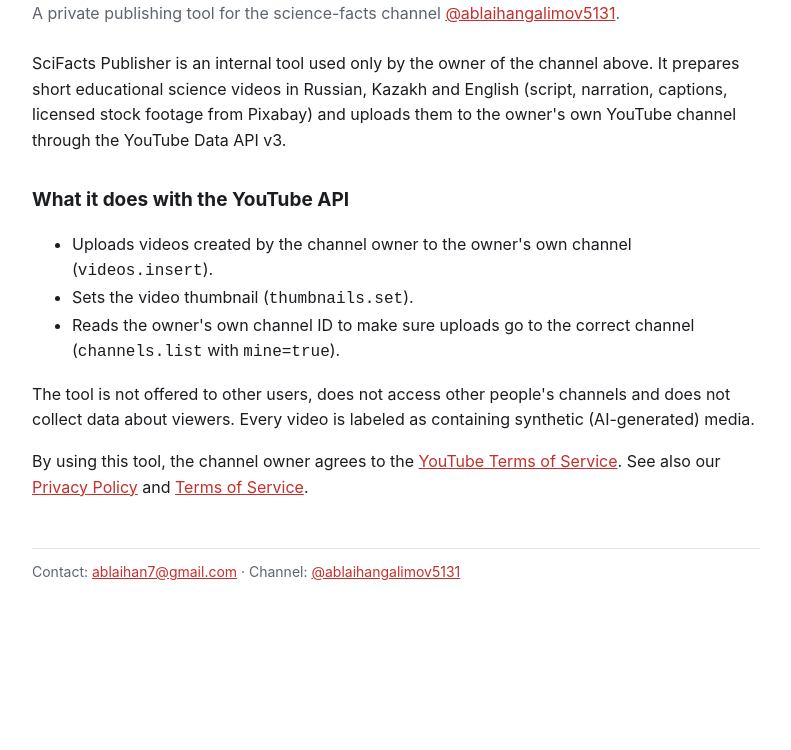
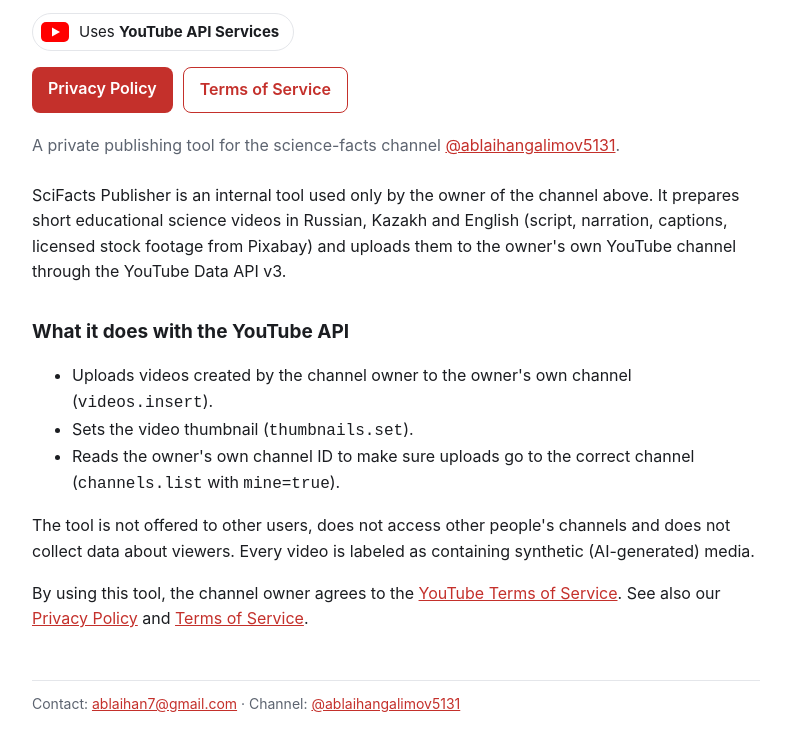
Before and after one commit to Abylaykhan7/youtube-factory-site, a plain HTML site: page index.html in a window 1280 px wide. Shown: the part 150-900 px from the top of the page, without its empty margins (244-1035 px from the left). Before the commit the page ends 800 px from the top, so only its background shows below. Drawn offline with Linux system fonts and the light colour scheme.

Commit message:
Главная: плашка YouTube API Services и заметные ссылки на политику и условия
Co-Authored-By: Claude Opus 5.5 <noreply@anthropic.com>

```diff
--- a/index.html
+++ b/index.html
@@ -1,5 +1,7 @@
 <!doctype html><html lang="en"><head><meta charset="utf-8"><meta name="viewport" content="width=device-width,initial-scale=1"><title>SciFacts Publisher</title><link rel="stylesheet" href="style.css"></head><body><main><nav><a href="index.html">Home</a><a href="privacy.html">Privacy Policy</a><a href="terms.html">Terms of Service</a></nav>
 <h1>SciFacts Publisher</h1>
+<div class="badge"><svg width="28" height="20" viewBox="0 0 28 20" aria-hidden="true"><rect width="28" height="20" rx="5" fill="#FF0000"/><path d="M11 5.5v9l8-4.5z" fill="#fff"/></svg><span>Uses <b>YouTube API Services</b></span></div>
+<p class="links"><a class="btn" href="privacy.html">Privacy Policy</a> <a class="btn ghost" href="terms.html">Terms of Service</a></p>
 <p class="sub">A private publishing tool for the science-facts channel <a href="https://www.youtube.com/@ablaihangalimov5131">@ablaihangalimov5131</a>.</p>
 <p>SciFacts Publisher is an internal tool used only by the owner of the channel above. It prepares short educational science videos in Russian, Kazakh and English (script, narration, captions, licensed stock footage from Pixabay) and uploads them to the owner's own YouTube channel through the YouTube Data API v3.</p>
 <h2>What it does with the YouTube API</h2>
--- a/style.css
+++ b/style.css
@@ -4,3 +4,6 @@
 main{max-width:760px;margin:0 auto;padding:40px 16px 64px}h1{font-size:28px;margin:0 0 4px}h2{font-size:19px;margin:32px 0 8px}
 .sub{color:var(--muted);margin:0 0 24px}a{color:var(--accent)}nav{display:flex;gap:16px;flex-wrap:wrap;border-bottom:1px solid var(--line);padding-bottom:12px;margin-bottom:24px}
 footer{margin-top:48px;padding-top:12px;border-top:1px solid var(--line);color:var(--muted);font-size:14px}
+.badge{display:inline-flex;align-items:center;gap:10px;border:1px solid var(--line);border-radius:999px;padding:6px 14px 6px 8px;margin:12px 0 8px;font-size:15px}
+.links{margin:8px 0 20px;display:flex;gap:10px;flex-wrap:wrap}.btn{display:inline-block;padding:9px 16px;border-radius:8px;background:var(--accent);color:#fff;text-decoration:none;font-weight:600}
+.btn.ghost{background:transparent;color:var(--accent);border:1px solid var(--accent)}
```
